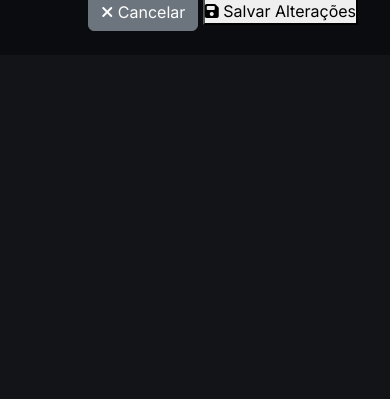
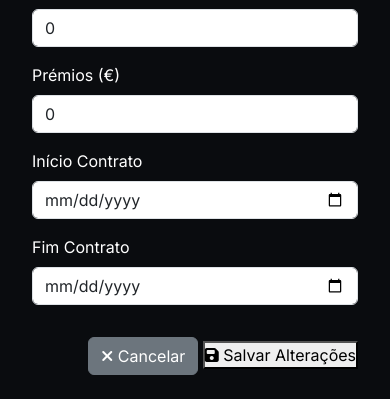
Before and after one commit to FIZILIP/belenenses-sistema, a Flask app: page /atletas/editar/1 in a window 390 px wide. Shown: the part 1416-1815 px from the top of the page. Before the commit the page ends 1447 px from the top, so only its background shows below. Run offline with Flask 3, Linux system fonts and the light colour scheme; a user stored in the database is signed in.

Commit message:
Campos salário, prémios e contrato na edição de atleta

```diff
--- a/templates/editar_atleta.html
+++ b/templates/editar_atleta.html
@@ -104,6 +104,30 @@
                             <textarea name="endereco" class="form-control" rows="2">{{ atleta.endereco or '' }}</textarea>
                         </div>
                     </div>
+                    <div class="col-md-3">
+                        <div class="mb-3">
+                            <label class="form-label">Salário (€)</label>
+                            <input type="number" step="0.01" name="salario" class="form-control" value="{{ atleta.salario or 0 }}" placeholder="0,00">
+                        </div>
+                    </div>
+                    <div class="col-md-3">
+                        <div class="mb-3">
+                            <label class="form-label">Prémios (€)</label>
+                            <input type="number" step="0.01" name="premios" class="form-control" value="{{ atleta.premios or 0 }}" placeholder="0,00">
+                        </div>
+                    </div>
+                    <div class="col-md-3">
+                        <div class="mb-3">
+                            <label class="form-label">Início Contrato</label>
+                            <input type="date" name="contrato_inicio" class="form-control" value="{{ atleta.contrato_inicio.strftime('%Y-%m-%d') if atleta.contrato_inicio else '' }}">
+                        </div>
+                    </div>
+                    <div class="col-md-3">
+                        <div class="mb-3">
+                            <label class="form-label">Fim Contrato</label>
+                            <input type="date" name="contrato_fim" class="form-control" value="{{ atleta.contrato_fim.strftime('%Y-%m-%d') if atleta.contrato_fim else '' }}">
+                        </div>
+                    </div>
                 </div>
             </div>
         </div>
```
Also changed, not shown: instance/belenenses.db.
